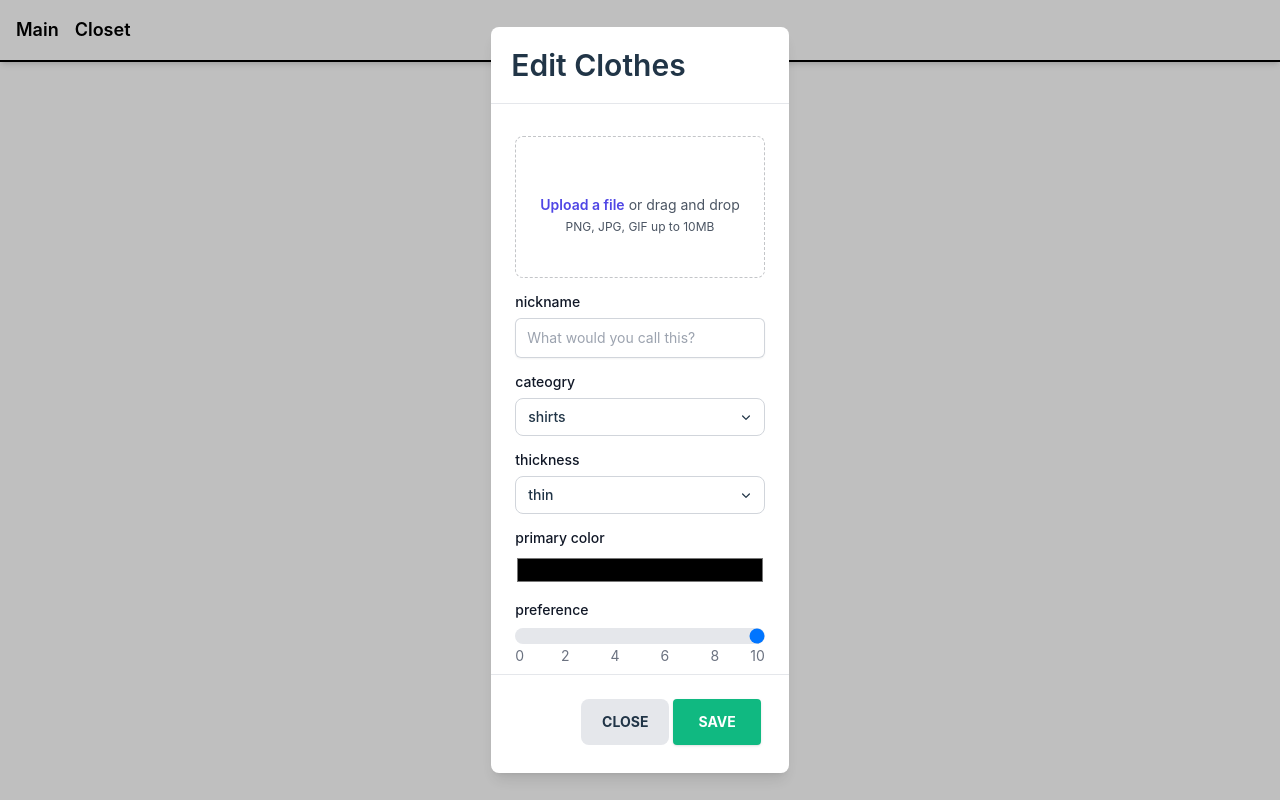
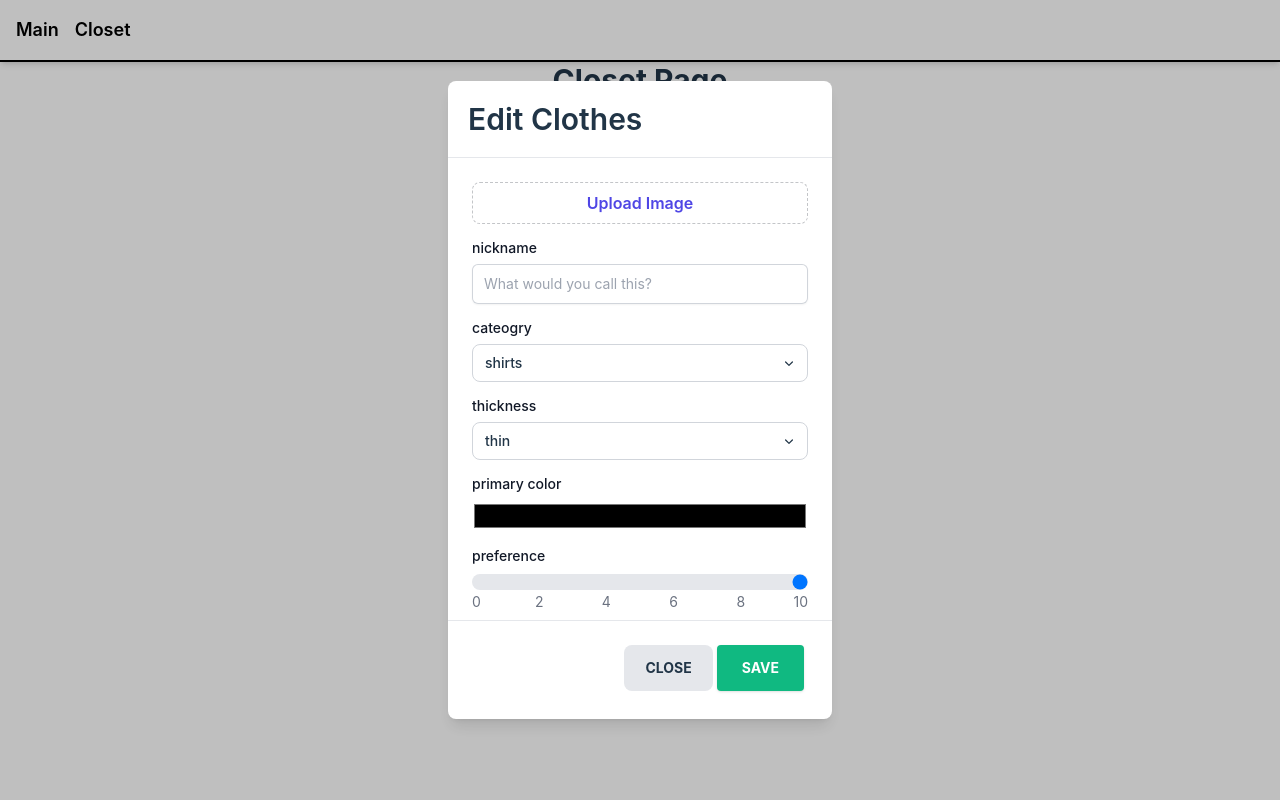
Before and after one commit to 392-f24/FitForecast, a React (Vite) app: page /closet in a window 1280 px wide. Both pictures are taken after a click on the button "ADD". Built offline with nearby package versions, Linux system fonts and the light colour scheme.

Commit message:
Display uploaded image

```diff
--- a/src/components/EditForm.jsx
+++ b/src/components/EditForm.jsx
@@ -4,6 +4,7 @@
 // form layout reference https://tailwindui.com/components/application-ui/forms/form-layouts
 
 import CustomDropdown from "./CustomDropdown";
+import ImageUploader from "./ImageUploader";
 
 const categories = [
   "shirts",
@@ -21,7 +22,7 @@ const EditForm = ({ showModal, setShowModal }) => {
       {showModal ? (
         <>
           <div className="justify-center items-center flex overflow-x-hidden overflow-y-scroll fixed inset-0 z-50 outline-none focus:outline-none">
-            <div className="relative w-auto my-6 mx-auto max-w-3xl">
+            <div className="relative my-6 mx-auto w-3/4 lg:w-96">
               {/*content*/}
               <div className="border-0 rounded-lg shadow-lg relative flex flex-col w-full bg-white outline-none focus:outline-none">
                 {/*header*/}
@@ -38,29 +39,9 @@ const EditForm = ({ showModal, setShowModal }) => {
                 </div>
                 {/*body*/}
                 <div className="relative p-6 flex-auto">
-                  <div className="col-span-full">
-                    <div className="mt-2 flex justify-center rounded-lg border border-dashed border-gray-900/25 px-6 py-10">
-                      <div className="text-center">
-                        {/* <PhotoIcon aria-hidden="true" className="mx-auto h-12 w-12 text-gray-300" /> */}
-                        <div className="mt-4 flex text-sm leading-6 text-gray-600">
-                          <label
-                            htmlFor="file-upload"
-                            className="relative cursor-pointer rounded-md bg-white font-semibold text-indigo-600 focus-within:outline-none focus-within:ring-2 focus-within:ring-indigo-600 focus-within:ring-offset-2 hover:text-indigo-500"
-                          >
-                            <span>Upload a file</span>
-                            {/* <input
-                              id="file-upload"
-                              name="file-upload"
-                              type="file"
-                              className="sr-only"
-                            /> */}
-                          </label>
-                          <p className="pl-1">or drag and drop</p>
-                        </div>
-                        <p className="text-xs leading-5 text-gray-600">
-                          PNG, JPG, GIF up to 10MB
-                        </p>
-                      </div>
+                  <div className="sm:col-span-4">
+                    <div className="flex justify-center rounded-lg border border-dashed border-gray-900/25 px-2 py-2">
+                      <ImageUploader />
                     </div>
                   </div>
 
@@ -78,7 +59,6 @@ const EditForm = ({ showModal, setShowModal }) => {
                           name="nickname"
                           type="text"
                           placeholder="What would you call this?"
-                          autoComplete="nickname"
                           className="block flex-1 border-0 bg-transparent py-2 pl-3 text-gray-900 placeholder:text-gray-400 sm:text-sm sm:leading-6 focus:outline-none "
                         />
                       </div>
@@ -130,14 +110,14 @@ const EditForm = ({ showModal, setShowModal }) => {
 
                   <div className="sm:col-span-4">
                     <label
-                      htmlFor="preference "
+                      htmlFor="preference"
                       className="block text-sm font-medium leading-6 text-gray-900 text-left mt-3"
                     >
                       preference
                     </label>
                     <div className="mt-1 relative">
                       <input
-                        id="steps-range"
+                        id="preference"
                         type="range"
                         min="0"
                         max="10"
--- /dev/null
+++ b/src/components/ImageUploader.jsx
@@ -0,0 +1,44 @@
+import { useState } from 'react';
+
+const ImageUploader = () => {
+  const [image, setImage] = useState(null);
+
+  // Function to handle the file upload
+  const handleFileChange = (event) => {
+    const file = event.target.files[0];
+    if (file) {
+      const reader = new FileReader();
+      reader.onloadend = () => {
+        setImage(reader.result);
+      };
+      reader.readAsDataURL(file);
+    }
+  };
+
+  return (
+    <div className="flex flex-col items-center">
+        <label
+            htmlFor="file-upload"
+            className="relative cursor-pointer rounded-md bg-white font-semibold text-indigo-600 focus-within:outline-none focus-within:ring-2 focus-within:ring-indigo-600 focus-within:ring-offset-2 hover:text-indigo-500"
+        >
+            <span>Upload Image</span>
+            <input
+            id="file-upload"
+            name="file-upload"
+            type="file"
+            className="sr-only"
+            onChange={handleFileChange}
+            />
+        </label>
+        {image && (
+            <img
+            src={image}
+            alt="Uploaded Preview"
+            className="mt-1 rounded-md w-48 h-48 object-cover"
+            />
+        )}
+        </div>
+  );
+};
+
+export default ImageUploader;
```
